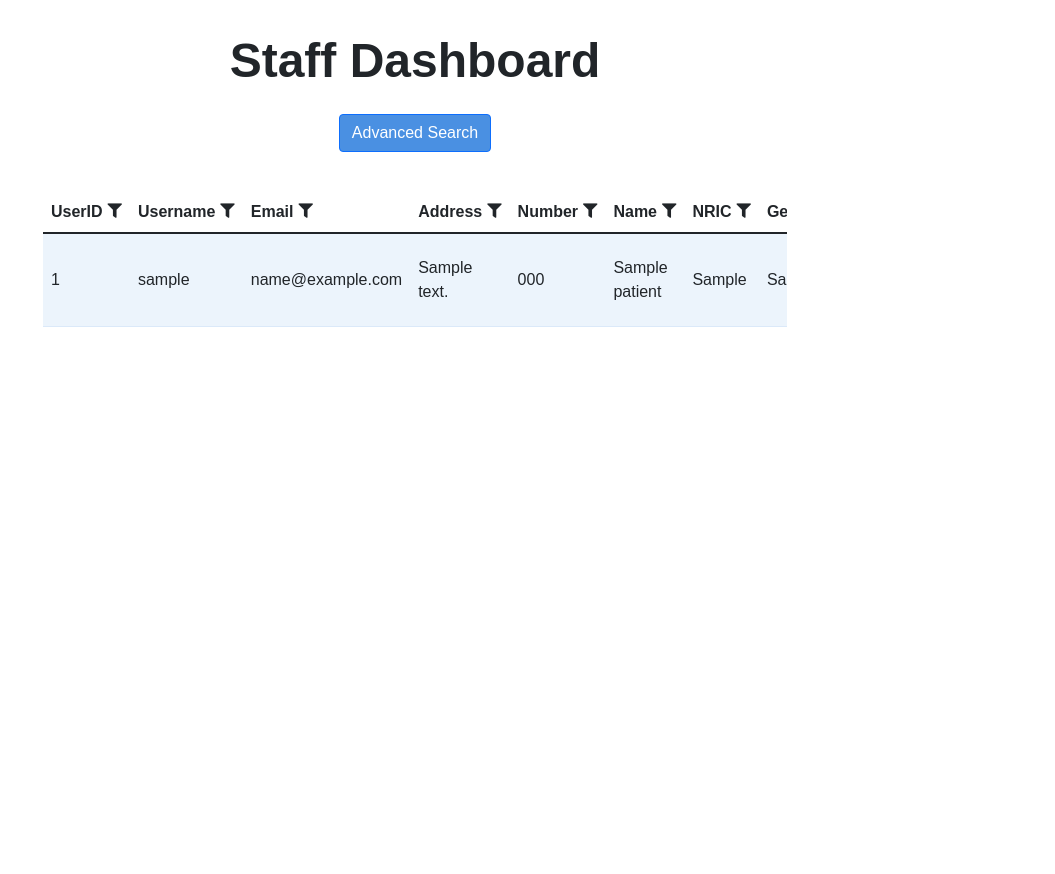
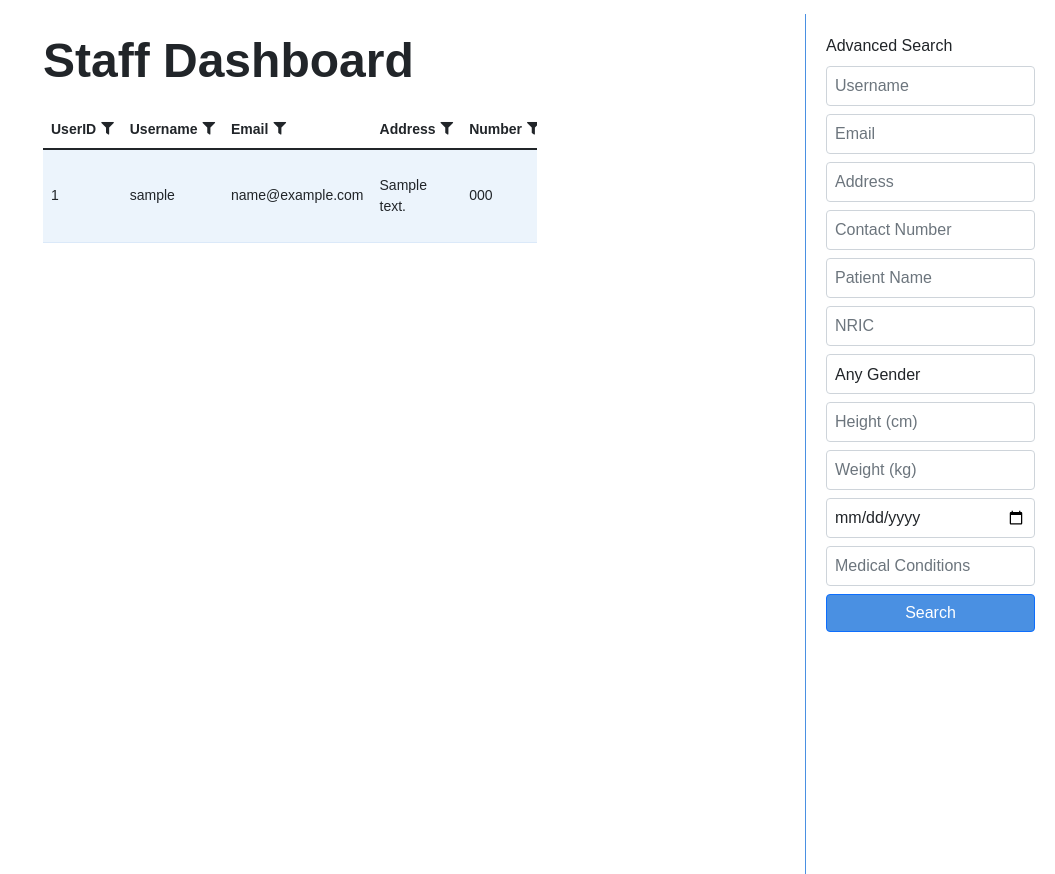
Before and after one commit to glenngx/INF2003-P2-Group15, a Flask app: page /staff_dashboard in a window 1280 px wide. Shown: the part 56-930 px from the top of the page, without its empty margins (225-1280 px from the left). Run offline with Flask 3, Linux system fonts and the light colour scheme; the visitor is signed in with stand-in values (Sample User, id 1); tables that the repository leaves empty or names only in its code hold one stand-in row (values such as "Sample post").

Commit message:
Reapply "edited layout"
This reverts commit 8dfa97b6c0a38790d5220eb114cefca0da82cf93.

```diff
--- a/templates/staff_dashboard.html
+++ b/templates/staff_dashboard.html
@@ -55,63 +55,95 @@
         .clear-filters {
             margin-top: 10px;
         }
+
+        .row {
+    display: flex;
+    width: 100%;
+    height: fit-content;
+    padding: 0;
+    margin: 0;
+}
+
+.column {
+    padding: 0;
+    display: flex;
+    justify-content: center;
+    align-items: center;
+}
+
+.rightcol {
+    width: 250px;
+    position: fixed;
+    top: 70px;
+    right: 0;
+    height: 100%;
+    border-left: 1px solid var(--color-primary);
+    padding: 20px;
+    display: flex;
+    flex-direction: column;
+    z-index: 1;
+    overflow-y: auto;
+}
+
+.leftcol {
+    display: block;
+    width: calc(100% - 250px);
+    overflow-x: auto;
+    display: flex;
+    justify-content: flex-start;
+    align-items: flex-start;
+}
+
+.table-responsive {
+    width: 100%;
+    overflow-x: auto;
+    font-size: 14px;
+}
+
+.table {
+    width: 100%;
+    table-layout: auto;
+}
+
+.content-header{display: flex;}
+
+.content-header h1{margin-bottom: 0 !important;}
+
+#advancedSearchForm{display: flex;width: 100%;height: 100%;}
+
+#advancedSearchForm p {
+    text-align: left;
+    margin-bottom: 8px;
+}
+
+#advancedSearchForm .row {
+    display: flex;
+    flex-direction: column;
+    gap: 8px;
+    width: 100%;
+}
+
+#advancedSearchForm .form-control {
+    width: 100%;
+    padding: 8px;
+    margin: 0;
+    box-sizing: border-box;
+    height: 40px;
+}
+
+@media (min-width: 1024px) {
+    #filter-form{width: 100%;}
+
+}
     </style>
 {% endblock %}
 
 {% block content %}
 <div class="container-content">
+    <div class="content-header">
         <h1>Staff Dashboard</h1>
-    <button id="toggleAdvancedSearch" class="btn btn-primary mb-3">Advanced Search</button> <!--toggle advanced search-->
-    <div id="advancedSearchForm" style="display: none;">
-        <form id="searchForm" class="mb-4">
-            <div class="row">
-                <div class="col-md-4 mb-3">
-                    <input type="text" class="form-control" name="username" placeholder="Username">
     </div>
-                <div class="col-md-4 mb-3">
-                    <input type="email" class="form-control" name="email" placeholder="Email">
-                </div>
-                <div class="col-md-4 mb-3">
-                    <input type="text" class="form-control" name="address" placeholder="Address">
-                </div>
-            </div>
-            <div class="row">
-                <div class="col-md-4 mb-3">
-                    <input type="text" class="form-control" name="contact_number" placeholder="Contact Number">
-                </div>
-                <div class="col-md-4 mb-3">
-                    <input type="text" class="form-control" name="patient_name" placeholder="Patient Name">
-                </div>
-                <div class="col-md-4 mb-3">
-                    <input type="text" class="form-control" name="nric" placeholder="NRIC">
-                </div>
-            </div>
-            <div class="row">
-                <div class="col-md-4 mb-3">
-                    <select class="form-control" name="gender">
-                        <option value="">Any Gender</option>
-                        <option value="Male">Male</option>
-                        <option value="Female">Female</option>
-                    </select>
-                </div>
-                <div class="col-md-4 mb-3">
-                    <input type="number" step="0.01" class="form-control" name="height" placeholder="Height (cm)">
-                </div>
-                <div class="col-md-4 mb-3">
-                    <input type="number" step="0.01" class="form-control" name="weight" placeholder="Weight (kg)">
-                </div>
-            </div>
-            <div class="row">
-                <div class="col-md-4 mb-3">
-                    <input type="date" class="form-control" name="dob" placeholder="Date of Birth">
-                </div>
-                <div class="col-md-8 mb-3">
-                    <input type="text" class="form-control" name="conditions" placeholder="Medical Conditions">
-                </div>
-            </div>
-            <button type="submit" class="btn btn-primary">Search</button>
-        </form>
-    </div>
+
     <!-- Display Flash Messages -->
     {% with messages = get_flashed_messages(with_categories=True) %}
         {% if messages %}
@@ -123,6 +155,8 @@
         {% endif %}
     {% endwith %}
 
+    <div class="row">
+        <div class="column leftcol">
             <!-- Filter Form -->
             <form id="filter-form" method="GET" action="{{ url_for('staff_dashboard') }}" onkeypress="return event.keyCode != 13;">
                 <div class="table-responsive">
@@ -276,6 +310,44 @@
                 </div>
             </form>
         </div>
+        <div class="column rightcol">
+            <div id="advancedSearchForm">
+                <form id="searchForm">
+                    <p>Advanced Search</p>
+
+                    <div class="row">
+                        <input type="text" class="form-control" name="username" placeholder="Username">
+
+                        <input type="email" class="form-control" name="email" placeholder="Email">
+
+                        <input type="text" class="form-control" name="address" placeholder="Address">
+
+                        <input type="text" class="form-control" name="contact_number" placeholder="Contact Number">
+
+                        <input type="text" class="form-control" name="patient_name" placeholder="Patient Name">
+
+                        <input type="text" class="form-control" name="nric" placeholder="NRIC">
+
+                        <select class="form-control" name="gender">
+                            <option value="">Any Gender</option>
+                            <option value="Male">Male</option>
+                            <option value="Female">Female</option>
+                        </select>
+                        <input type="number" step="0.01" class="form-control" name="height" placeholder="Height (cm)">
+
+                        <input type="number" step="0.01" class="form-control" name="weight" placeholder="Weight (kg)">
+
+                        <input type="date" class="form-control" name="dob" placeholder="Date of Birth">
+
+                        <input type="text" class="form-control" name="conditions" placeholder="Medical Conditions">
+
+                        <button type="submit" class="btn btn-primary">Search</button>
+                    </div>
+                </form>
+            </div>
+        </div>
+    </div>
+</div>
 
 <script>
     // Hide the flash message after 3 seconds
@@ -286,33 +358,33 @@
         }
     }, 3000);  // 3000 milliseconds = 3 seconds
 
-    // Function to toggle the visibility of filter inputs
-    function toggleFilter(filterId) {
-        const filterDiv = document.getElementById(filterId);
-        const allFilters = document.querySelectorAll('.filter-container');
+    // // Function to toggle the visibility of filter inputs
+    // function toggleFilter(filterId) {
+    //     const filterDiv = document.getElementById(filterId);
+    //     const allFilters = document.querySelectorAll('.filter-container');
 
-        // Hide all filters first
-        allFilters.forEach(filter => {
-            if (filter !== filterDiv) {
-                filter.classList.remove('active');
-            }
-        });
+    //     // Hide all filters first
+    //     allFilters.forEach(filter => {
+    //         if (filter !== filterDiv) {
+    //             filter.classList.remove('active');
+    //         }
+    //     });
 
-        // Toggle the clicked filter
-        filterDiv.classList.toggle('active');
-    }
+    //     // Toggle the clicked filter
+    //     filterDiv.classList.toggle('active');
+    // }
 
-    // Function to hide the filters when clicking outside of them
-    document.addEventListener('click', function(event) {
-        const isClickInside = event.target.closest('.filter-header') || event.target.closest('.filter-container');
+    // // Function to hide the filters when clicking outside of them
+    // document.addEventListener('click', function(event) {
+    //     const isClickInside = event.target.closest('.filter-header') || event.target.closest('.filter-container');
 
-        if (!isClickInside) {
-            const allFilters = document.querySelectorAll('.filter-container');
-            allFilters.forEach(filter => {
-                filter.classList.remove('active');
-            });
-        }
-    });
+    //     if (!isClickInside) {
+    //         const allFilters = document.querySelectorAll('.filter-container');
+    //         allFilters.forEach(filter => {
+    //             filter.classList.remove('active');
+    //         });
+    //     }
+    // });
 
     // Submit the filter form automatically when the input is changed
     function submitFilter() {
@@ -321,14 +393,14 @@
 
     // for advanced search
     document.addEventListener('DOMContentLoaded', function() {
-    const toggleButton = document.getElementById('toggleAdvancedSearch');
+    // const toggleButton = document.getElementById('toggleAdvancedSearch');
     const searchForm = document.getElementById('advancedSearchForm');
     const form = document.getElementById('searchForm');
     const tableBody = document.getElementById('patientTableBody');
 
-    toggleButton.addEventListener('click', function() {
-        searchForm.style.display = searchForm.style.display === 'none' ? 'block' : 'none';
-    });
+    // toggleButton.addEventListener('click', function() {
+    //     searchForm.style.display = searchForm.style.display === 'none' ? 'block' : 'none';
+    // });
 
     form.addEventListener('submit', function(e) {
         e.preventDefault();
```
Lines whose indentation alone changed are shown as unchanged.
